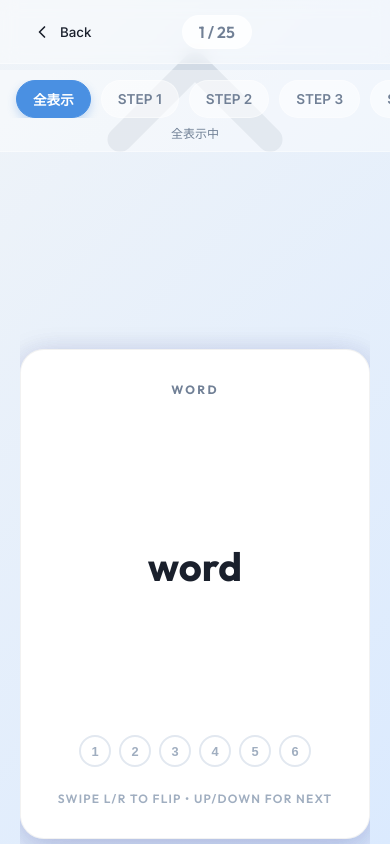
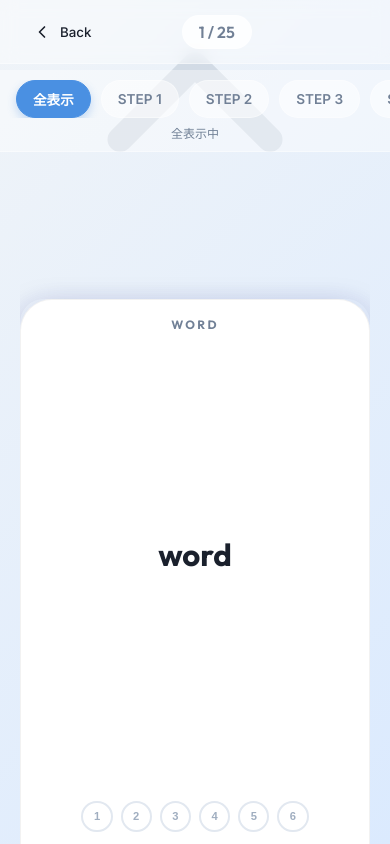
Before and after one commit to gangbu1234/wordbooks, a Next.js app: page /learn/basic_words in a window 390 px wide. Built offline with nearby package versions, Linux system fonts and the light colour scheme.

Commit message:
UI: Refactor to relative responsive sizing using viewport units and clamp() for better device compatibility

```diff
--- a/components/Flashcard.module.css
+++ b/components/Flashcard.module.css
@@ -10,11 +10,14 @@
 
 .cardWrapper {
     width: 90vw;
-    max-width: 400px;
-    aspect-ratio: 5 / 7;
+    height: 70vh;
+    /* Relative height based on viewport */
+    max-width: 500px;
+    max-height: 800px;
     cursor: pointer;
     position: relative;
     z-index: 10;
+    display: flex;
 }
 
 .cardInner {
@@ -28,17 +31,15 @@
 
 .cardFace {
     position: absolute;
-    width: 100%;
-    height: 100%;
+    inset: 0;
     display: flex;
     flex-direction: column;
     justify-content: space-between;
-    /* Spread top, center, and bottom */
     align-items: center;
-    padding: 32px 24px;
-    border-radius: 24px;
+    padding: 5% 6%;
+    /* Relative padding */
+    border-radius: 2rem;
     background: #ffffff;
-    /* Use solid white for maximum contrast */
     box-shadow: var(--shadow);
     border: 1px solid rgba(0, 0, 0, 0.05);
 }
@@ -53,30 +54,31 @@
 
 .word {
     font-family: var(--font-outfit), sans-serif;
-    font-size: 2.5rem;
+    font-size: clamp(1.8rem, 8vw, 3rem);
+    /* Dynamic font sizing */
     font-weight: 700;
     color: #1a202c !important;
-    /* Force dark gray/black */
     word-break: break-word;
     flex: 1;
     display: flex;
     align-items: center;
     justify-content: center;
-    margin: 20px 0;
+    margin: 1rem 0;
+    text-align: center;
 }
 
 .meaning {
     font-family: var(--font-inter), sans-serif;
-    font-size: 1.8rem;
+    font-size: clamp(1.2rem, 5vw, 2.2rem);
     font-weight: 500;
     color: #2d3748 !important;
-    /* Force dark gray */
-    line-height: 1.4;
+    line-height: 1.5;
     flex: 1;
     display: flex;
     align-items: center;
     justify-content: center;
-    margin: 20px 0;
+    margin: 1rem 0;
+    text-align: center;
 }
 
 .hintTop {
@@ -97,25 +99,27 @@
 
 .checkRow {
     display: flex;
-    gap: 8px;
-    margin-bottom: 24px;
+    gap: 0.5rem;
+    width: 100%;
+    justify-content: center;
+    margin: 1.5rem 0;
     z-index: 20;
 }
 
 .checkButton {
-    width: 32px;
-    height: 32px;
+    width: clamp(28px, 8vw, 36px);
+    aspect-ratio: 1;
     border-radius: 50%;
     border: 2px solid #e2e8f0;
     background: white;
     color: #a0aec0;
-    font-size: 0.8rem;
+    font-size: clamp(0.7rem, 2.5vw, 0.9rem);
     font-weight: 700;
     cursor: pointer;
     display: flex;
     align-items: center;
     justify-content: center;
-    transition: all 0.2s cubic-bezier(0.175, 0.885, 0.32, 1.275);
+    transition: all 0.2s ease;
 }
 
 .checkButton:hover {
```
